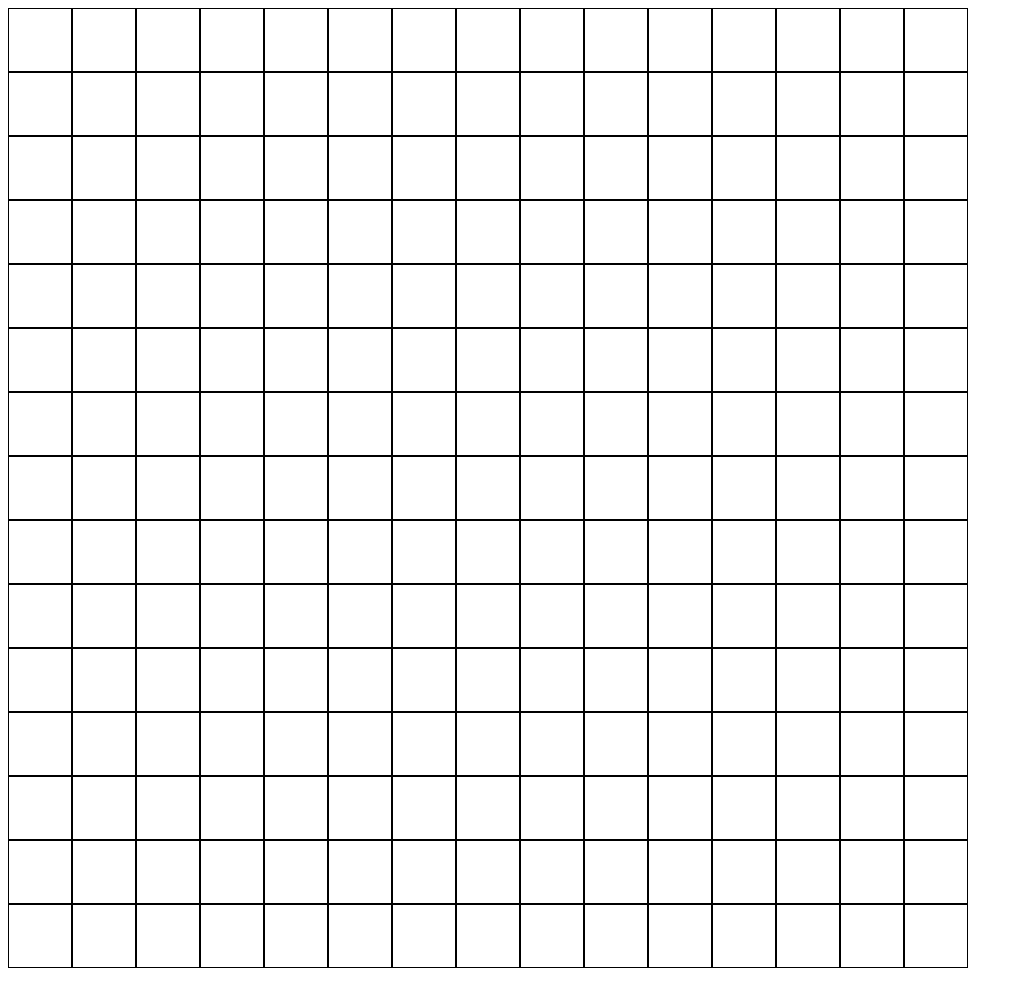
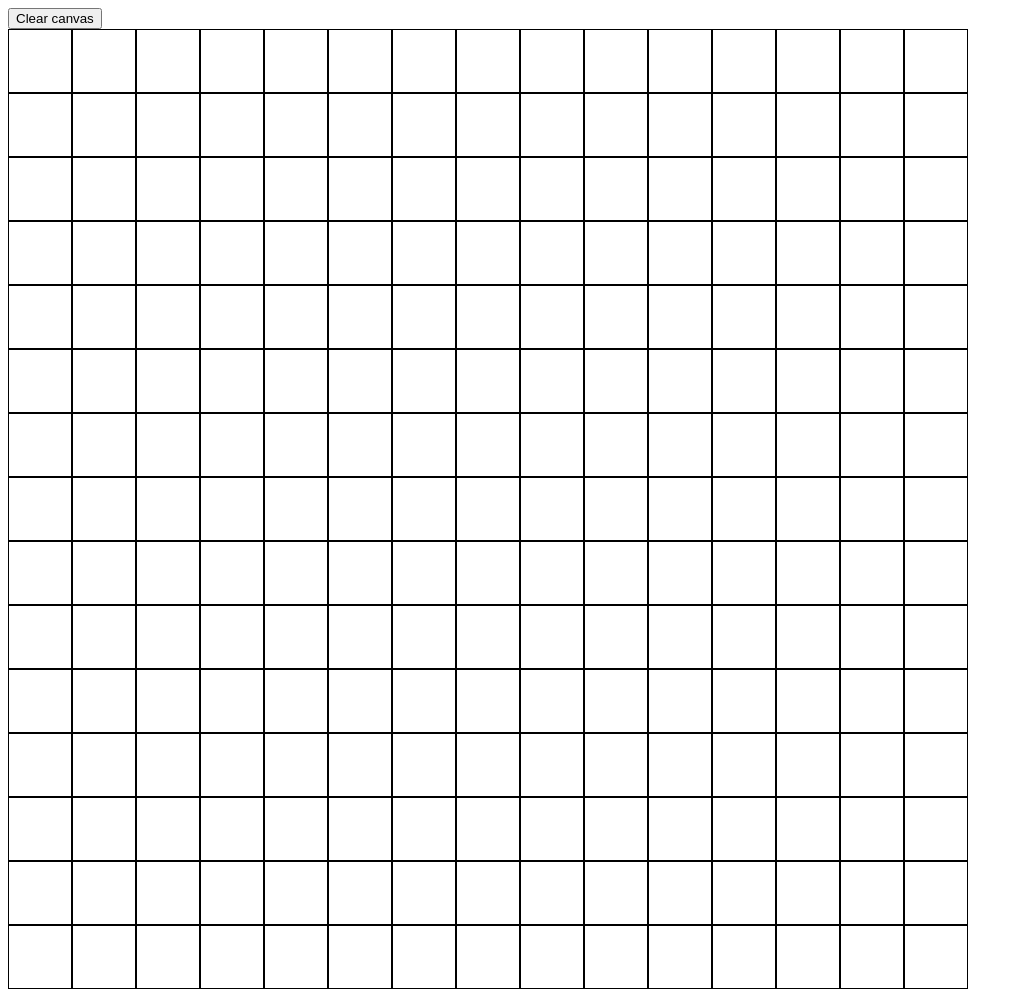
Before and after one commit to arwin4/etch-a-sketch, a plain HTML site: page index.html in a window 1280 px wide. Shown: the whole page, without its empty margins (0-1023 px from the left). Drawn offline with Linux system fonts and the light colour scheme.

Commit message:
Add missing clear-canvas button to html

```diff
--- a/index.html
+++ b/index.html
@@ -12,6 +12,7 @@
 
 </head>
 <body>
+    <button class="clear-canvas">Clear canvas</button>
     <div class="container"></div>
 </body>
 </html>
```
